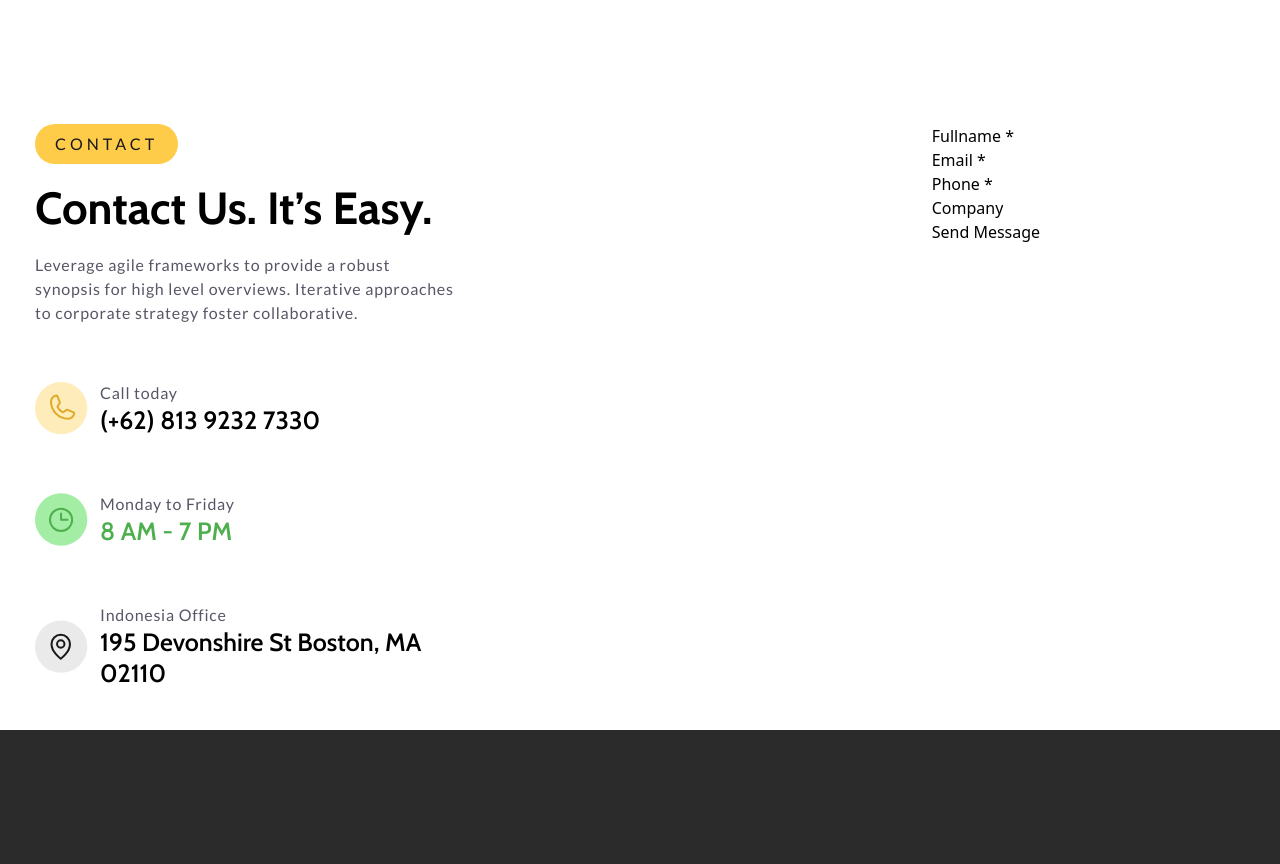
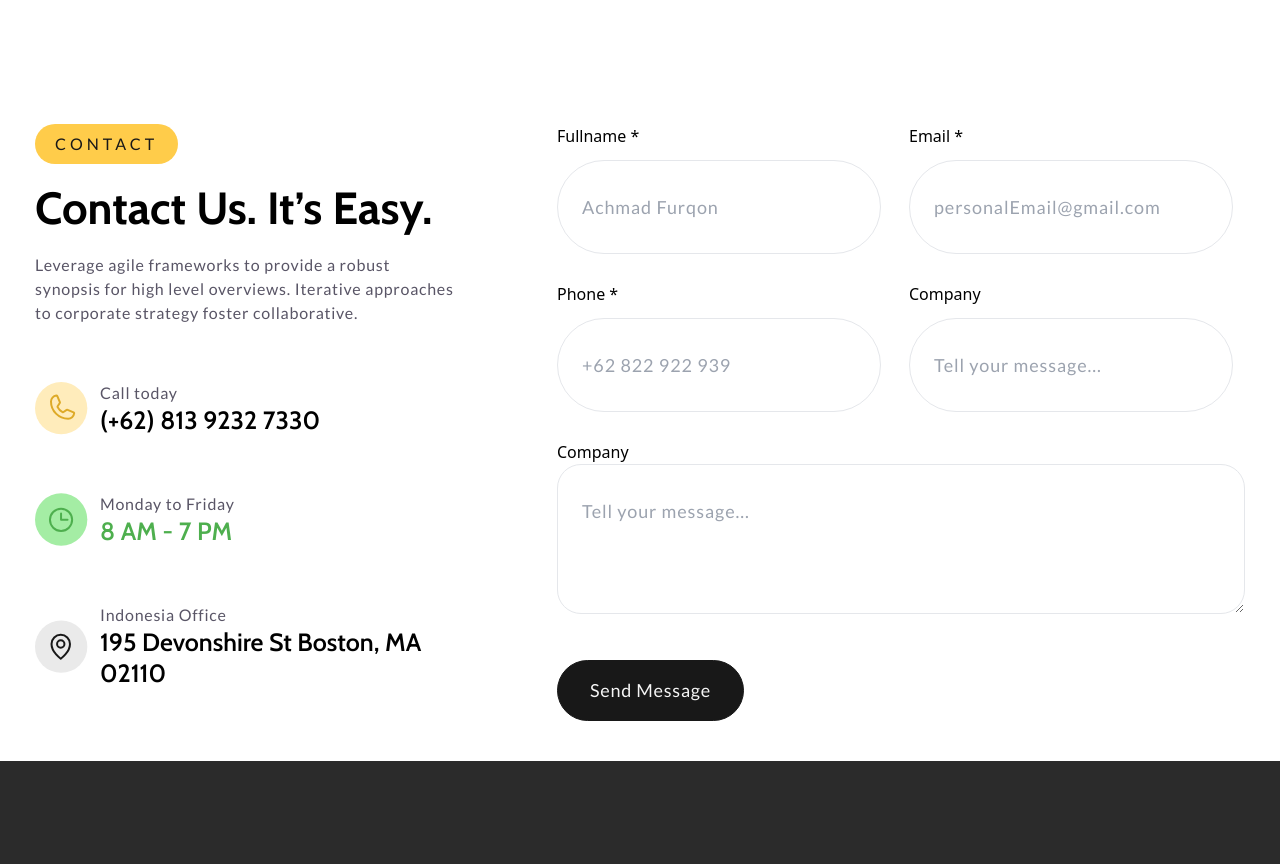
Before and after one commit to uuqkun/ask-experts-app, a React (Vite) app: page / in a window 1280 px wide. Shown: the part 8040-8904 px from the top of the page. Built offline with nearby package versions, Linux system fonts and the light colour scheme.

Commit message:
design completed

```diff
--- a/src/components/ContactForm.jsx
+++ b/src/components/ContactForm.jsx
@@ -21,7 +21,7 @@ const ContactForm = () => {
             collaborative.
           </p>
 
-          <ul>
+          <ul className="lg:mb-0 mb-20">
             {companyProfile.map((cp) => (
               <NavLink
                 key={cp.title}
@@ -42,33 +42,68 @@ const ContactForm = () => {
         {/* Form */}
         <form>
           <fieldset>
-            <div>
-              <div>
+            {/* input fields */}
+            <div className="flex flex-wrap lg:w-[688px] gap-7 mb-7">
+              <div className="field-container">
                 <label for="fullname">
                   Fullname <span aria-label="required">*</span>
                 </label>
-                <input id="fullname" type="text" name="fullname" required />
+                <input
+                  id="fullname"
+                  type="text"
+                  name="fullname"
+                  required
+                  placeholder="Achmad Furqon"
+                />
               </div>
-              <div>
+              <div className="field-container">
                 <label for="email">
                   Email <span aria-label="required">*</span>
                 </label>
-                <input id="email" type="text" name="email" required />
+                <input
+                  id="email"
+                  type="text"
+                  name="email"
+                  required
+                  placeholder="personalEmail@gmail.com"
+                />
               </div>
-              <div>
+              <div className="field-container">
                 <label for="phone">
                   Phone <span aria-label="required">*</span>
                 </label>
-                <input id="phone" type="text" name="phone" required />
+                <input
+                  id="phone"
+                  type="text"
+                  name="phone"
+                  required
+                  placeholder="+62 822 922 939"
+                />
+              </div>
+              <div className="field-container">
+                <label for="company">Company</label>
+                <input
+                  id="company"
+                  type="text"
+                  name="company"
+                  placeholder="Tell your message..."
+                />
               </div>
             </div>
+
             {/* textarea */}
-            <div>
+            <div className="field-container w-full">
               <label for="company">Company</label>
-              <input id="company" type="text" name="company" />
+              <textarea
+                draggable="false"
+                id="company"
+                type="text"
+                name="company"
+                placeholder="Tell your message..."
+              />
             </div>
           </fieldset>
-          <button type="submit">Send Message</button>
+          <button type="submit" className="btn-base btn-base-pad btn-dark mt-10">Send Message</button>
         </form>
       </main>
     </section>
--- a/src/hooks/useFetch.js
+++ b/src/hooks/useFetch.js
@@ -1,9 +1,15 @@
 export default async (url) => {
   let array = [];
   await fetch(url, { method: `GET` })
-    .then((resp) => resp.json())
-    .then((json) => (array = json))
-    .catch((err) => console.log(`Error Log: \n${err}`));
+    .then((resp) => {
+      resp.json();
+    })
+    .then((json) => {
+      array = json;
+    })
+    .catch((err) => {
+      console.log(`Error Log: \n${err}`);
+    });
 
   return array;
 };
--- a/src/index.css
+++ b/src/index.css
@@ -42,3 +42,23 @@ svg {
   background: url("https://s6.imgcdn.dev/96xMu.png");
   @apply bg-pri-heading;
 }
+
+input {
+  @apply rounded-full font-lato w-full;
+}
+
+input, textarea {
+  @apply text-lg focus-visible:outline-pri-green px-6 py-8 border-[1px] border-gray-200 tracking-wider;
+}
+
+label {
+  @apply text-p-normal;
+}
+
+div:has(>input) {
+  @apply flex flex-col gap-3 lg:w-[324px] md:w-[300px] sm:w-[240px] w-full;
+}
+
+textarea {
+  @apply border-[1px] border-gray-200 font-lato w-full lg:h-[150px] h-[110px] rounded-3xl;
+}
```
